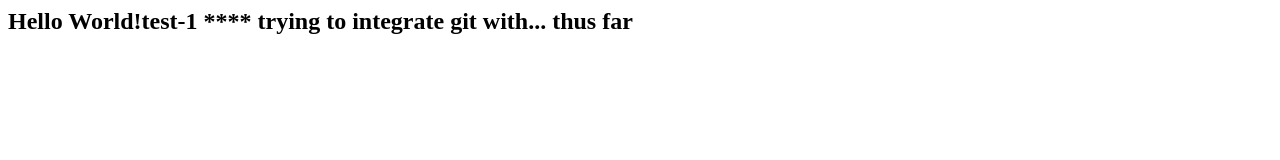
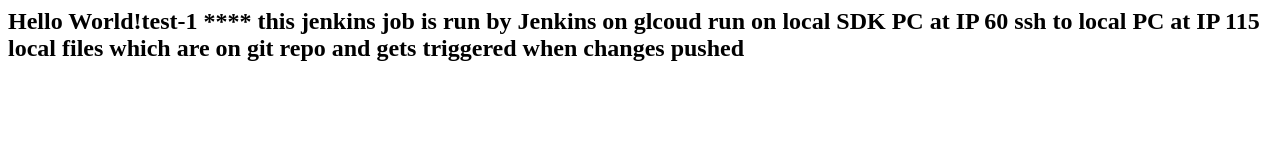
Before and after one commit to dletchum/learngit, a plain HTML site: page src/index.html in a window 1280 px wide. Drawn offline with Linux system fonts and the light colour scheme.

Commit message:
modified for jenkins on gcloud execution

```diff
--- a/src/index.html
+++ b/src/index.html
@@ -1 +1 @@
-<h2>Hello World!test-1 **** trying to integrate git with... thus far</h2>
+<h2>Hello World!test-1 **** this jenkins job is run by Jenkins on glcoud run on local SDK PC at IP 60 ssh to local PC at IP 115 local files which are on git repo and gets triggered when changes pushed</h2>
```
